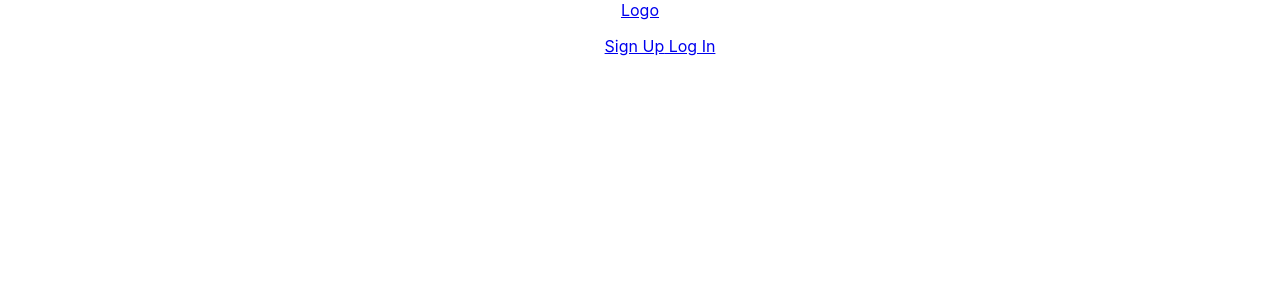
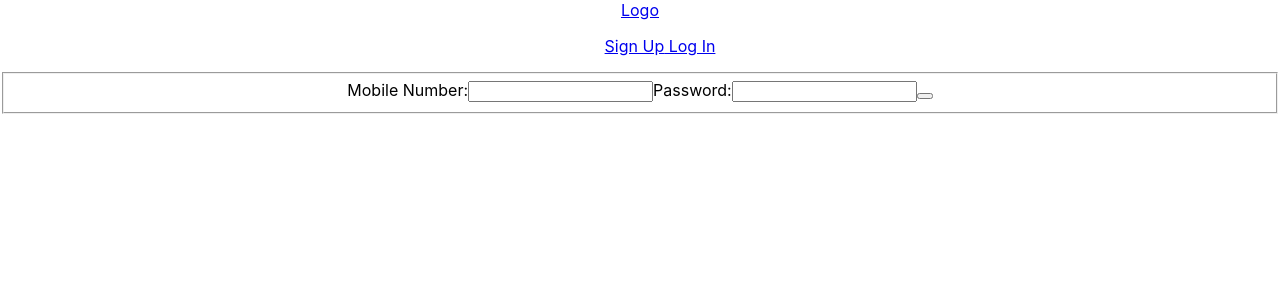
Before and after one commit to jasoncarcamo/julis-client, a React (Create React App) app: page /api/resend in a window 1280 px wide. Shown: the top 300 px of the page. Built offline with nearby package versions, Linux system fonts and the light colour scheme.

Commit message:
added resend verification component

```diff
--- a/package.json
+++ b/package.json
@@ -4,6 +4,8 @@
   "private": true,
   "dependencies": {
     "dotenv": "^8.0.0",
+    "nodemailer": "^6.2.1",
+    "query-string": "^6.8.1",
     "react": "^16.8.6",
     "react-dom": "^16.8.6",
     "react-router-dom": "^5.0.1",
--- a/src/App.js
+++ b/src/App.js
@@ -7,6 +7,8 @@ import Registration from './components/registration/Registration';
 import User from './components/user/User';
 import ApiContext from './apiContext/ApiContext';
 import TokenService from './services/TokenService';
+import Verify from './components/verify/Verify';
+import ResendVerification from './components/verify/ResendVerificaton';
 
 export default class App extends React.Component {
     constructor(props){
@@ -39,6 +41,8 @@ export default class App extends React.Component {
                 <Route exact path="/login" render={props => <LogIn {...props}/>}></Route>
                 <Route exact path="/register" component={Registration}></Route>
                 <Route exact path="/user/:id" render={props => <User {...props} user={this.state.id}/>}></Route>
+                <Route exact path="/api/verify" component={Verify}></Route>
+                <Route exact path="/api/resend" component={ResendVerification}></Route>
                 </div>
             </ApiContext.Provider>
         );
--- a/src/components/login/LogIn.js
+++ b/src/components/login/LogIn.js
@@ -28,9 +28,13 @@ export default class LogIn extends React.Component{
         const {mobile_number, password} = this.state;
 
         AuthService.postLogin(mobile_number, password).then( resData => {
-            TokenService.saveAuthToken(resData.authToken);
-            UserService.saveId(resData.id)
-            this.props.history.push(`/user/${resData.id}`)
+            if(resData.verified){
+                TokenService.saveAuthToken(resData.authToken);
+                UserService.saveId(resData.id)
+                this.props.history.push(`/user/${resData.id}`)
+            } else{
+                this.props.history.push(`api/resend?id=${resData.id}`)
+            }
 
         });
 
--- a/src/components/registration/Registration.js
+++ b/src/components/registration/Registration.js
@@ -109,9 +109,7 @@ export default class Registration extends React.Component{
 
         AuthService.registerUser(newUser).then(res => {
             if(res){
-
-                UserService.saveId(res.id);
-                this.props.history.push(`/user/${res.id}`)
+                this.props.history.push(`/`)
             }
         });
 
--- a/src/components/user/User.js
+++ b/src/components/user/User.js
@@ -30,6 +30,7 @@ export default class User extends React.Component{
                 .then( resData => {
 
                     this.setState({
+
                         first_name: resData.first_name,
                         last_name: resData.last_name,
                         best_days_reach: resData.best_days_reach,
@@ -45,8 +46,9 @@ export default class User extends React.Component{
                         zipcode: resData.zipcode,
                         message: resData.message,
                         verified: resData.verified
+
                     })
-                    console.log(this.state);
+
                 });
     }
 
--- /dev/null
+++ b/src/components/verify/ResendVerificaton.js
@@ -0,0 +1,74 @@
+import React from 'react';
+import AuthService from '../../services/AuthService';
+import queryString from 'query-string';
+
+
+
+export default class ResendVerification extends React.Component{
+
+    constructor(props){
+        super(props);
+        this.state = {
+            mobile_number: '',
+            password: '',
+            email: '',
+            sent: false,
+            error: ''
+        }
+    }
+
+    handleNumber = (e)=>{
+        this.setState({mobile_number: e.target.value})
+    }
+
+    handlePassword = (e)=>{
+        this.setState({ password: e.target.value})
+    }
+
+    send = (e)=>{
+        e.preventDefault();
+        return fetch(`http://localhost:8000/api/verify?`)
+    }
+
+    handleSubmit = (e)=>{
+        e.preventDefault();
+
+        AuthService.postLogin(this.state.mobile_number, this.state.password)
+            .then( res=> {
+                console.log(res);
+                this.setState({ email: res.email})
+
+                if(res){
+                fetch(`http://localhost:8000/api/verify?token=${res.authToken}&id=${res.id}`, {
+                    method: 'POST',
+                    headers: {
+                        'content-type': 'application/json',
+                        'authorization': `bearer ${res.authToken}`
+                    },
+                    body: JSON.stringify({email: res.email})
+                })
+                    this.setState({ sent: true})
+
+                }
+             });
+    }
+
+
+    render(){
+        const query = queryString.parse(this.props.location.search);
+
+        return (
+            <section>
+                {this.state.sent ? <h3>Please confirm email: {this.state.email}</h3> : <form onSubmit={this.handleSubmit}>
+                    <fieldset>
+                        <label htmlFor="ver_email">Mobile Number:</label>
+                        <input type="text" id="ver_email" onChange={this.handleNumber} value={this.state.mobile_number}></input>
+                        <label htmlFor="ver_password">Password:</label>
+                        <input type="password" id="ver_pass" onChange={this.handlePassword} value={this.state.password}></input>
+                        <button type="submit"></button>
+                    </fieldset>
+                </form>}
+            </section>
+        )
+    }
+}
--- /dev/null
+++ b/src/components/verify/Verify.js
@@ -0,0 +1,39 @@
+import React from 'react';
+import queryString from 'query-string';
+import ResendVerification from './ResendVerificaton';
+
+export default class Verify extends React.Component{
+    constructor(props){
+        super(props);
+        this.state = {
+            verified: false
+        }
+    }
+
+    componentDidMount(){
+        const query = queryString.parse(this.props.location.search);
+
+        fetch(`http://localhost:8000/api/verify?token=${query.token}&id=${query.id}`, {
+            method: 'PUT',
+            headers: {
+                'content-type': 'application/json',
+                'authorization': `bearer ${query.token}`
+            }
+        })
+            .then( res=> res.json())
+            .then(resData => {
+                this.setState({verified: resData.verified})
+            });
+
+    }
+
+    render(){
+        let {verified} = this.state;
+        return (
+            <div>
+                {verified ? <p>Verified</p> : <p>Not Verififed</p>}
+            </div>
+        )
+
+    }
+}
```
Also changed, not shown: 2 other files (tests, documents, lock files or other folders).
